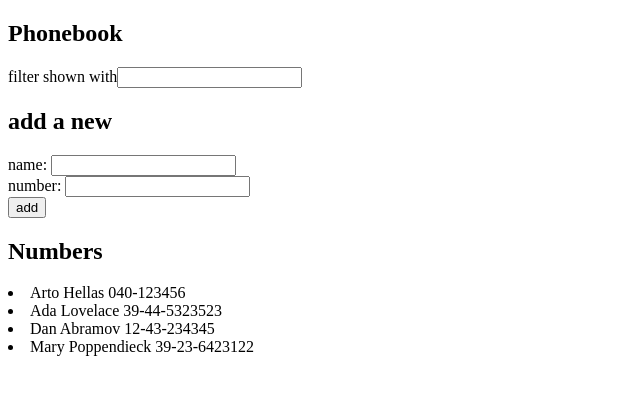
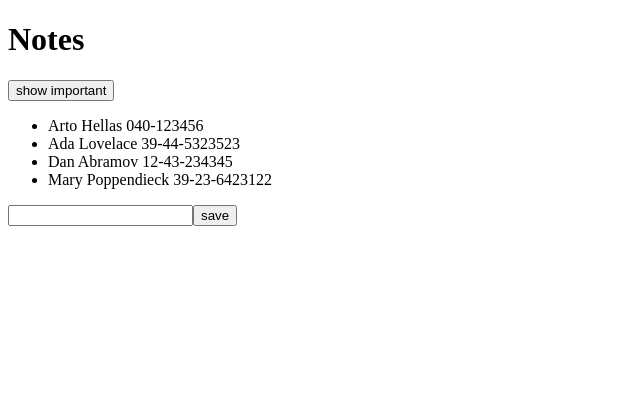
Before and after one commit to Diefat17/Part2, a React (Vite) app: page / in a window 1280 px wide. Shown: the top 394 px of the page, without its empty margins (0-640 px from the left). Built offline with nearby package versions, Linux system fonts and the light colour scheme; data requests are answered from the project's data file.

Commit message:
Exercise 2.11 done

```diff
--- /dev/null
+++ b/db.json
@@ -0,0 +1,24 @@
+{
+  "persons":[
+    {
+      "name": "Arto Hellas",
+      "number": "040-123456",
+      "id": 1
+    },
+    {
+      "name": "Ada Lovelace",
+      "number": "39-44-5323523",
+      "id": 2
+    },
+    {
+      "name": "Dan Abramov",
+      "number": "12-43-234345",
+      "id": 3
+    },
+    {
+      "name": "Mary Poppendieck",
+      "number": "39-23-6423122",
+      "id": 4
+    }
+  ]
+}
--- a/package.json
+++ b/package.json
@@ -7,9 +7,11 @@
     "dev": "vite",
     "build": "vite build",
     "lint": "eslint . --ext js,jsx --report-unused-disable-directives --max-warnings 0",
-    "preview": "vite preview"
+    "preview": "vite preview",
+    "server": "json-server -p3001 --watch db.json"
   },
   "dependencies": {
+    "axios": "^1.6.8",
     "react": "^18.2.0",
     "react-dom": "^18.2.0"
   },
@@ -21,6 +23,7 @@
     "eslint-plugin-react": "^7.34.1",
     "eslint-plugin-react-hooks": "^4.6.0",
     "eslint-plugin-react-refresh": "^0.4.6",
+    "json-server": "^1.0.0-alpha.23",
     "vite": "^5.2.0"
   }
 }
--- a/src/App.jsx
+++ b/src/App.jsx
@@ -1,85 +1,61 @@
-import { useState } from 'react'
-
-const Nombre = ({name, number}) => {
-  return <li>{name} {number}</li>
-}
-
-const Persons = ({temp}) => {
-  return <>{temp.map(t => <Nombre key={t.id} name={t.name} number={t.number}></Nombre>)}</>
-}
-
-const Filter = ({handleFilterChange, filter}) => {
-  return <input onChange={handleFilterChange} value={filter}/>
-}
-
-const PersonForm = ({addPerson, handlePersonChange, newName, handleNumberChange, newNumber}) => {
-  return (
-    <form onSubmit={addPerson}>
-      <div>
-       <div>name: <input onChange={handlePersonChange} value={newName}/></div>
-        <div>number: <input onChange={handleNumberChange} value={newNumber}/></div>
-      </div>
-      <div>
-        <button type="submit">add</button>
-      </div>
-    </form>
-  )
-}
+import { useState, useEffect } from 'react'
+import axios from 'axios'
+import Note from './components/Note'
 
 const App = () => {
-  const [persons, setPersons] = useState([
-    { name: 'Arto Hellas', number: '040-123456', id: 1 },
-    { name: 'Ada Lovelace', number: '39-44-5323523', id: 2 },
-    { name: 'Dan Abramov', number: '12-43-234345', id: 3 },
-    { name: 'Mary Poppendieck', number: '39-23-6423122', id: 4 }
-  ])
-  const [newName, setNewName] = useState('')
-  const [newNumber, setNewNumber] = useState('')
-  const [filter, setFilter] = useState('')
+  const [notes, setNotes] = useState([])
+  const [newNote, setNewNote] = useState('')
+  const [showAll, setShowAll] = useState(true)
 
+  useEffect(() => {
+    axios
+      .get('http://localhost:3001/persons')
+      .then(response => {
+        setNotes(response.data)
+      })
+  }, [])
 
-  const handleFilterChange = (event) => {
-    setFilter(event.target.value)
+  const addNote = (event) => {
+    event.preventDefault()
+    const noteObject = {
+      content: newNote,
+      important: Math.random() > 0.5,
+      id: notes.length + 1,
+    }
+
+    setNotes(notes.concat(noteObject))
+    setNewNote('')
   }
 
-  const handlePersonChange = (event) => {
-    setNewName(event.target.value)
-
+  const handleNoteChange = (event) => {
+    setNewNote(event.target.value)
   }
 
-  const handleNumberChange = (event) => {
-    setNewNumber(event.target.value)
-  }
-
-
-
-  const addPerson = (event) => {
-    event.preventDefault()
-    const nameObject = {
-      name: newName,
-      number: newNumber,
-      id: persons.length + 1
-    }
-
-    if(!persons.map(user => user.name).includes(newName)){
-      setPersons(persons.concat(nameObject))
-    } else {
-      alert(`${newName} is already adde to phonebook`)
-    }
-    setNewName('')
-    setNewNumber('')
-
-  }
+  const notesToShow = showAll
+    ? notes
+    : notes.filter(note => note.important)
+  console.log(notesToShow)
 
   return (
     <div>
-      <h2>Phonebook</h2>
-      filter shown with
-      <Filter handleFilterChange={handleFilterChange} filter={filter}></Filter>
-      <h2>add a new</h2>
-      <PersonForm addPerson={addPerson} handlePersonChange={handlePersonChange} newName={newName} handleNumberChange={handleNumberChange} newNumber={newNumber}></PersonForm>
-      <h2>Numbers</h2>
-      <Persons temp={persons.filter(word => word.name.toLowerCase().includes(filter.toLowerCase()))}></Persons>
+      <h1>Notes</h1>
+      <div>
+        <button onClick={() => setShowAll(!showAll)}>
+          show {showAll ? 'important' : 'all' }
+        </button>
+      </div>
+      <ul>
+        {notesToShow.map(note =>
+          <Note key={note.id} note={note} />
+        )}
+      </ul>
+      <form onSubmit={addNote}>
+      <input
+          value={newNote}
+          onChange={handleNoteChange}
+        />
+        <button type="submit">save</button>
+      </form>
     </div>
   )
 }
--- a/src/components/Note.jsx
+++ b/src/components/Note.jsx
@@ -1,6 +1,6 @@
 const Note = ({ note }) => {
     return (
-      <li>{note.content}</li>
+      <li>{note.name} {note.number}</li>
     )
   }
 
--- a/src/main.jsx
+++ b/src/main.jsx
@@ -1,25 +1,4 @@
-import React from 'react'
-import ReactDOM from 'react-dom/client'
-import App from './App.jsx'
+import ReactDOM from "react-dom/client";
+import App from "./App";
 
-const notes = [
-  {
-    id: 1,
-    content: 'HTML is easy',
-    important: true
-  },
-  {
-    id: 2,
-    content: 'Browser can execute only JavaScript',
-    important: false
-  },
-  {
-    id: 3,
-    content: 'GET and POST are the most important methods of HTTP protocol',
-    important: true
-  }
-]
-
-ReactDOM.createRoot(document.getElementById('root')).render(
-  <App notes={notes} />
-)
+ReactDOM.createRoot(document.getElementById("root")).render(<App />);
```
Also changed, not shown: 1 other file (tests, documents, lock files or other folders).
